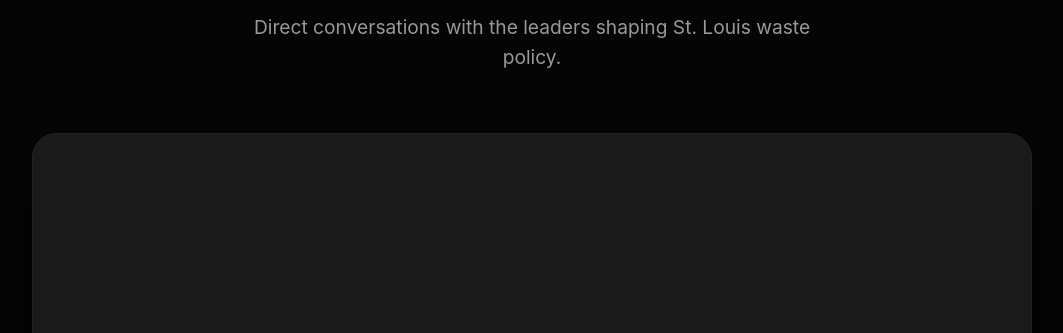
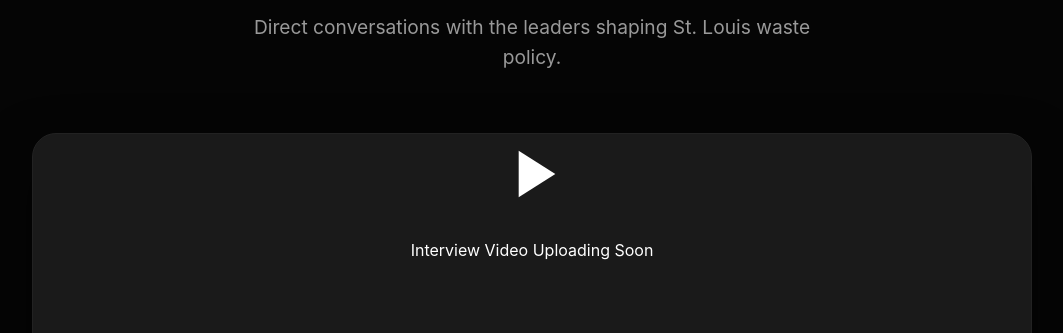
Before and after one commit to greatestbestesyguy-wq/greatestbestesyguy-wq.github.io, a plain HTML site: page interviews.html in a window 1280 px wide. Shown: the part 408-741 px from the top of the page, without its empty margins (108-1171 px from the left). Drawn offline with Linux system fonts and the light colour scheme.

Commit message:
Update style.css

```diff
--- a/style.css
+++ b/style.css
@@ -52,7 +52,7 @@
 
 nav a:hover { color: var(--text); }
 
-/* The Sliding Bar */
+/* The Sliding Bar Indicator */
 #nav-indicator {
     position: absolute;
     bottom: 0;
@@ -115,7 +115,7 @@
     margin-top: 10px;
 }
 
-/* INTERVIEW SECTION (HOME) */
+/* INTERVIEW SECTION */
 .interview-section {
     background-color: var(--card-bg);
     border-radius: 30px;
@@ -140,7 +140,7 @@
     padding: 40px;
 }
 
-/* VIDEO CONTAINER (INTERVIEWS PAGE) */
+/* VIDEO CONTAINER */
 .video-wrapper {
     position: relative;
     padding-bottom: 56.25%;
@@ -153,21 +153,9 @@
     box-shadow: 0 20px 50px rgba(0,0,0,0.5);
 }
 
-.video-wrapper iframe, .video-placeholder {
+.video-wrapper iframe {
     position: absolute;
     top: 0; left: 0; width: 100%; height: 100%;
-}
-
-.video-placeholder {
-    display: flex;
-    align-items: center;
-    justify-content: center;
-    flex-direction: column;
-    color: #444;
-}
-
-.video-placeholder svg {
-    width: 80px; height: 80px; margin-bottom: 20px; fill: currentColor;
 }
 
 /* BUTTONS */
```
